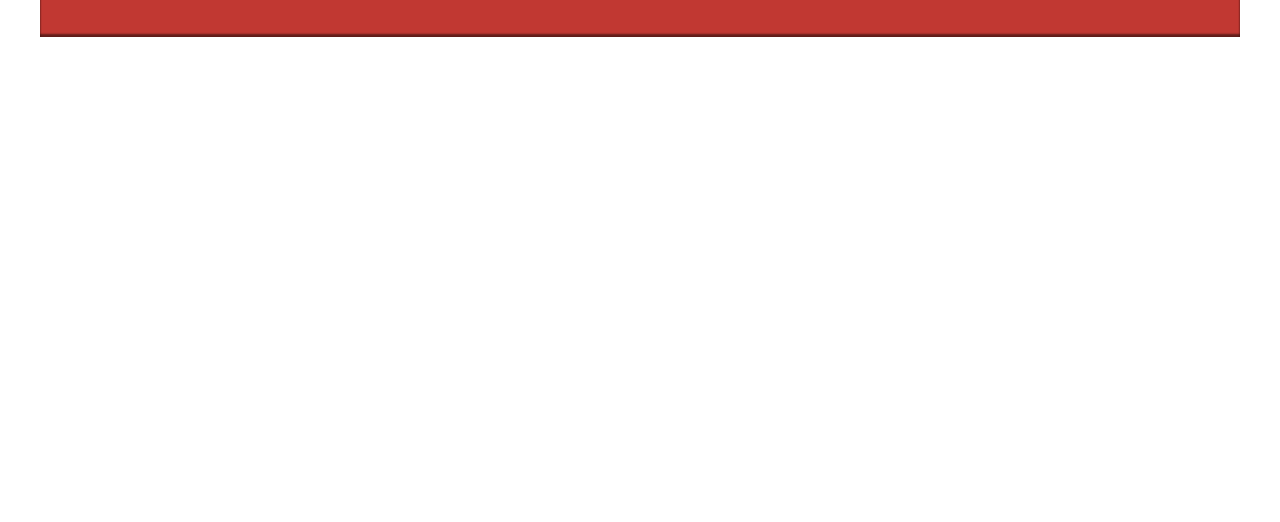
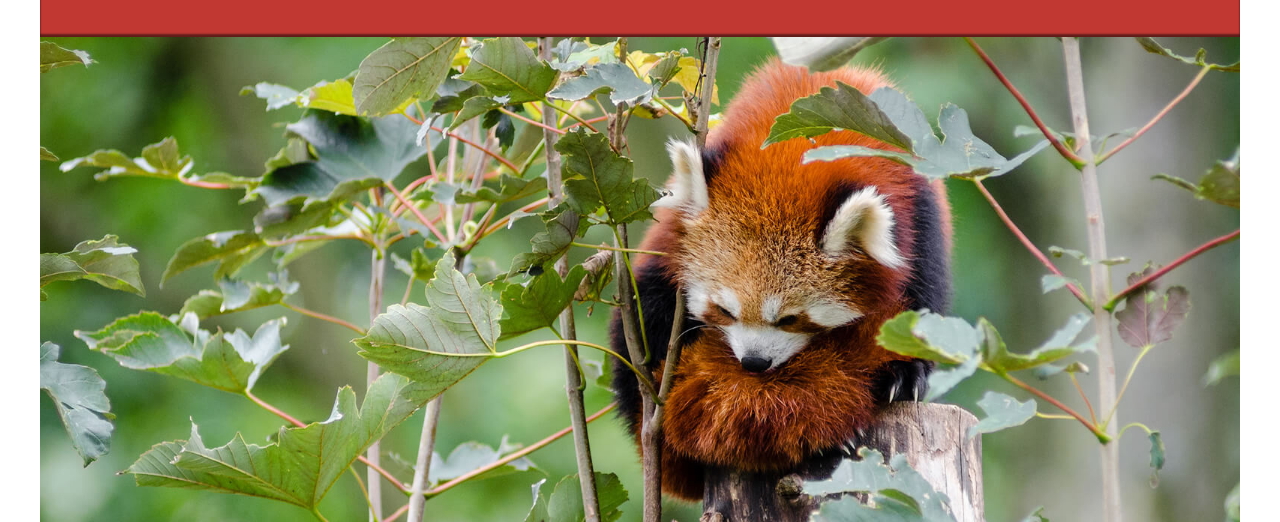
Before and after one commit to Rahul01259/rahul, a plain HTML site: page activity-2html/part-1/index(1).html in a window 1280 px wide. Shown: the part 778-1300 px from the top of the page. Before the commit the page ends 815 px from the top, so only its background shows below. Drawn offline with nearby package versions, Linux system fonts and the light colour scheme.

Commit message:
final commit
assignment done

```diff
--- a/activity-2html/part-1/index(1).html
+++ b/activity-2html/part-1/index(1).html
@@ -146,6 +146,11 @@
 
       <div class="red-panda">
         <!-- insert picture element -->
+        <picture>
+          <source media="(max-width:600px)" srcset="panda_small.jpg">
+          <source media="(min-width:600px)" srcset="panda_big.jpg">
+          <img src="panda_big.jpg" alt="panda image">
+        </picture>
       </div>
 
     </main>
```
